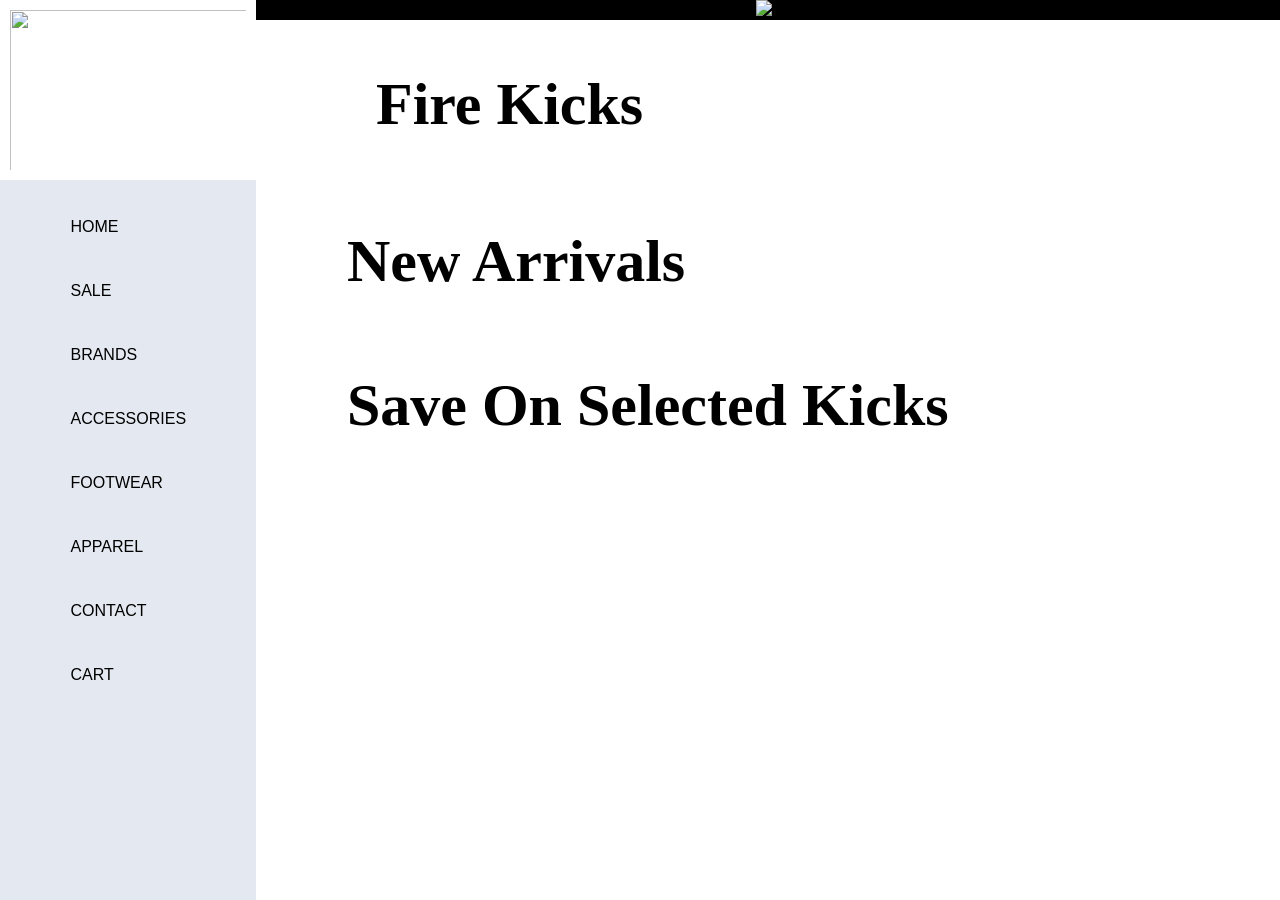
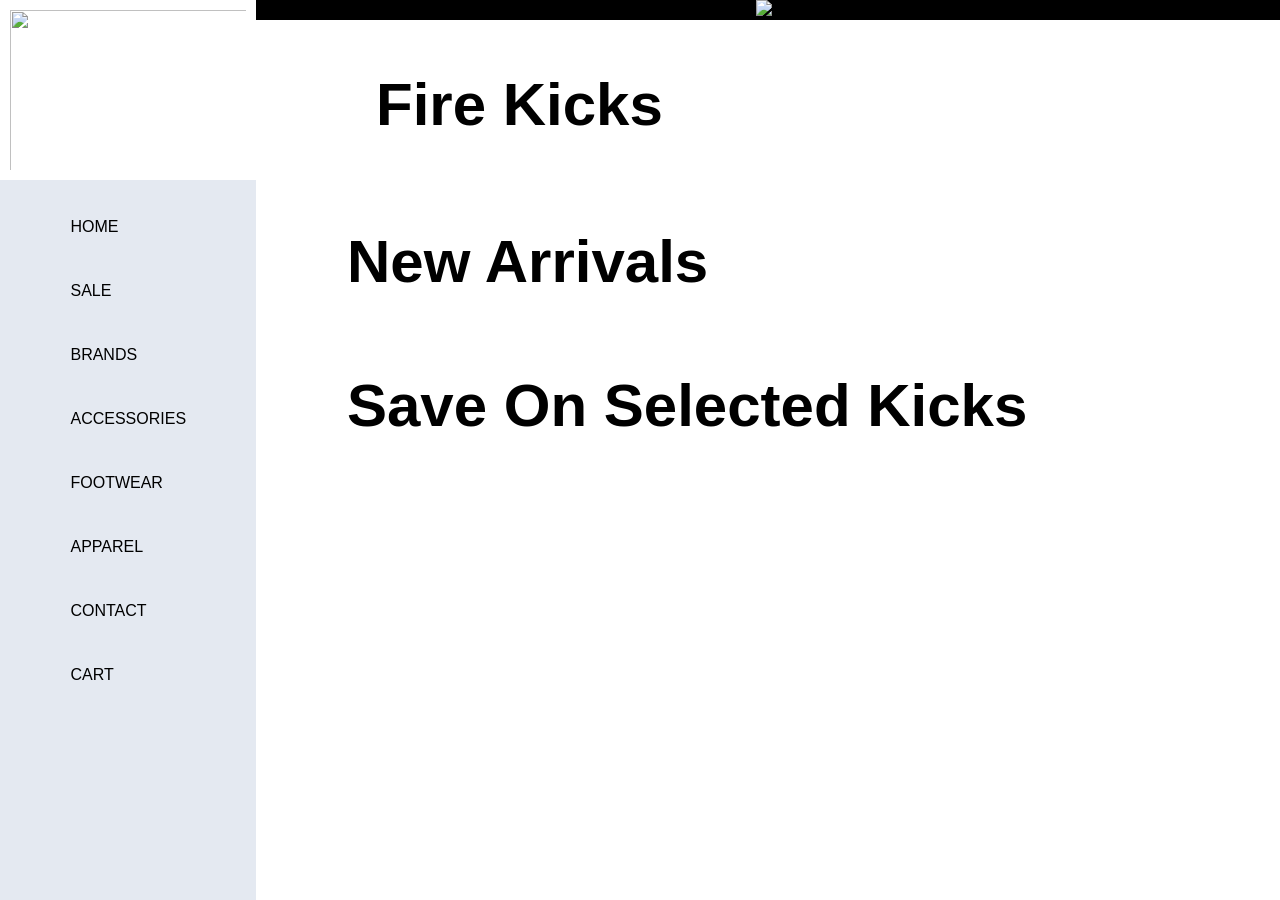

Remove stale Luckiest Guy font-family overrides so headings render in the new display font site-wide

--- a/kicks.css
+++ b/kicks.css
@@ -81,7 +81,6 @@ i{
 }
 
 h1{
-    font-family: 'Luckiest Guy', cursive;
     font-size: 60px;
     margin-left: 50px;
     margin-right: 50px;
